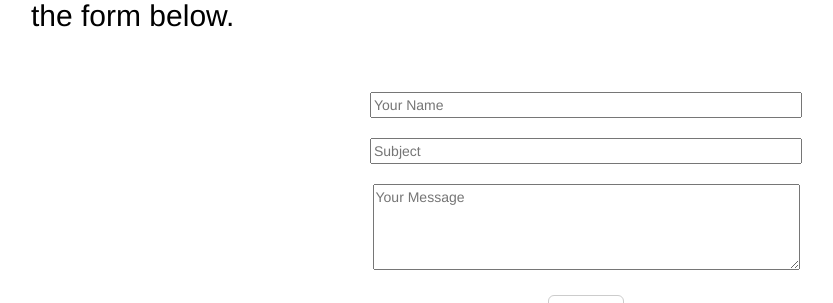
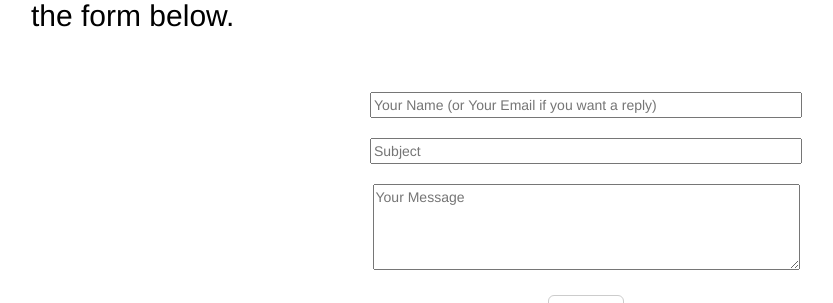
Before and after one commit to Binghamton-University-Table-Tennis/website, a Django app: template src/templates/contact.html in a window 1280 px wide. Shown: the part 664-967 px from the top of the page, without its empty margins (54-887 px from the left). Run offline with Django 3.2, Linux system fonts and the light colour scheme; tables that the repository leaves empty hold one stand-in row (values such as "Sample post"); the template is opened without the code that fills it: values that come from a table or form of the project are taken from there, most other values are stand-ins (such as "Sample title", 1, 10 or a date in 2020); grey boxes marked "Sample" are stand-in pictures; some libraries are stand-ins or nearby versions.

Commit message:
Clarified email messages

```diff
--- a/src/static/js/main.js
+++ b/src/static/js/main.js
@@ -35,7 +35,7 @@ $(document).ready(function() {
 
     		if (data == "Success") {
 				$('#message').attr('style', 'color:green');
-        		$('#message').text('Your message was successfully sent. We will get back to you as soon as we can.').show().delay(3000).fadeOut();
+        		$('#message').text('Your message was successfully sent. If you provided your email, we will get back to you as soon as possible.').show().delay(3000).fadeOut();
     		}
     		else {
     			$('#message').attr('style', 'color:red');
--- a/src/templates/contact.html
+++ b/src/templates/contact.html
@@ -56,7 +56,7 @@
 
     <center>
     <p id="message" style="color:red;"></p>
-    <input type="text" size="50" id="sender_box" placeholder="Your Name" /><br><br>
+    <input type="text" size="50" id="sender_box" placeholder="Your Name (or Your Email if you want a reply)" /><br><br>
     <input type="text" size="50" id="subject_box" placeholder="Subject" /><br><br>
     <textarea id="body_box" rows="4" cols="50" placeholder="Your Message"></textarea><br><br>
     <button class="btn btn-lg btn-default" id="send_btn"> Send</button>
```
